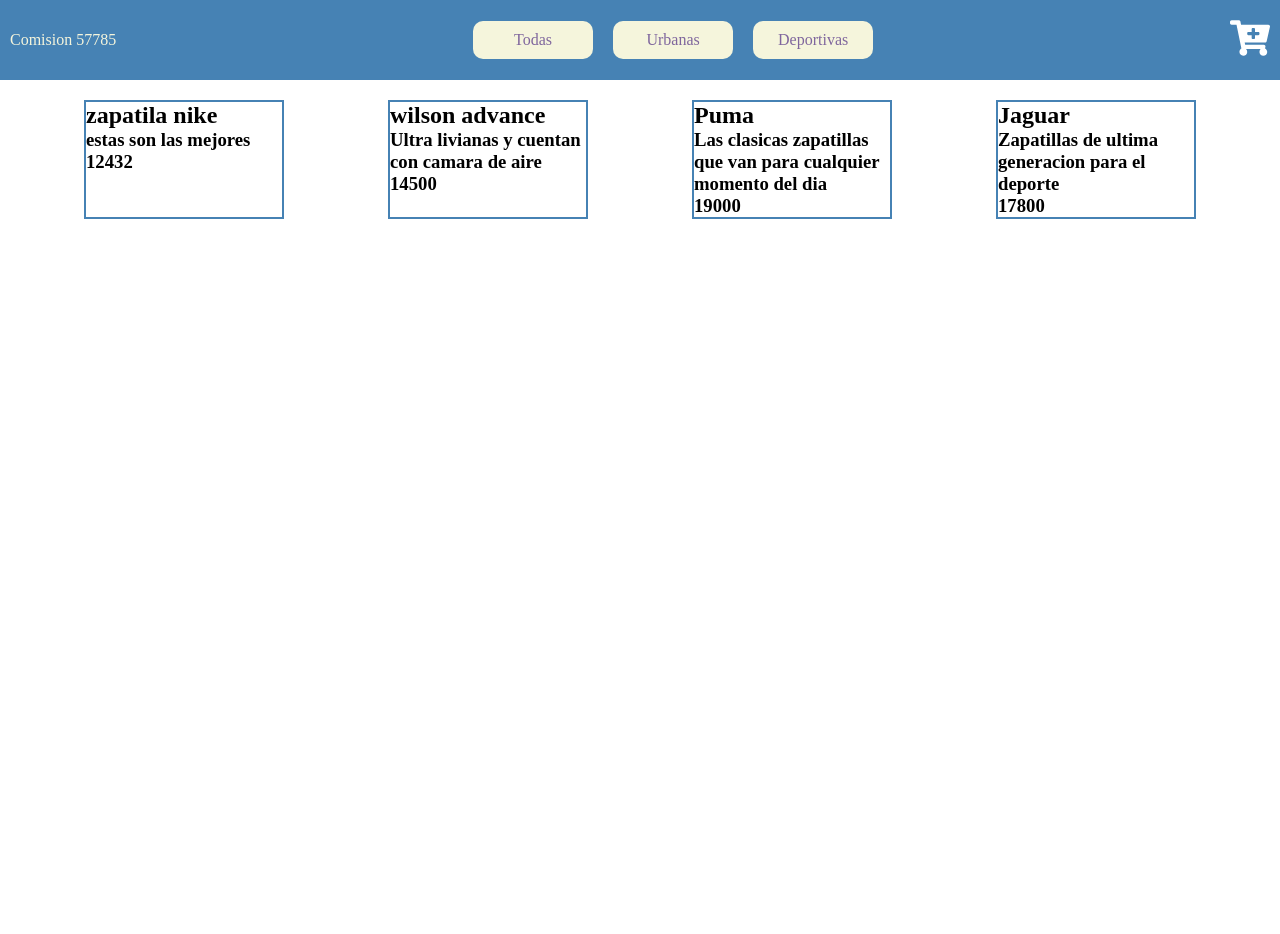
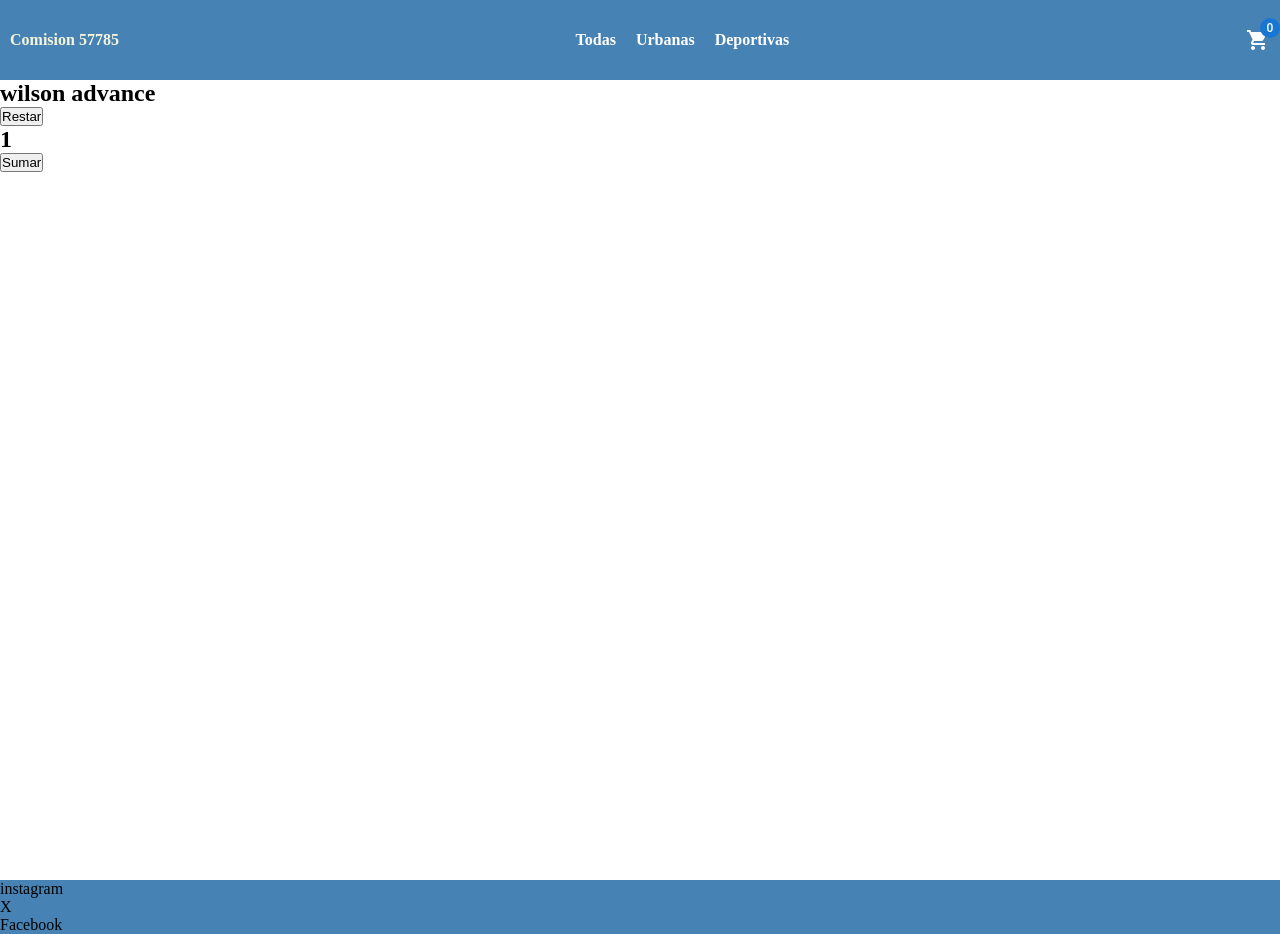
Before and after one commit to jorgeduje/comision-57785, a React (Vite) app: page /itemDetail/2 in a window 1280 px wide. Before the commit the page ends 800 px from the top, so only its background shows below. Built offline with nearby package versions, Linux system fonts and the light colour scheme.

Commit message:
se implementa enrutado

```diff
--- a/package.json
+++ b/package.json
@@ -17,7 +17,8 @@
     "@mui/material": "^5.15.20",
     "react": "^18.2.0",
     "react-dom": "^18.2.0",
-    "react-icons": "^5.2.1"
+    "react-icons": "^5.2.1",
+    "react-router-dom": "^6.24.0"
   },
   "devDependencies": {
     "@types/react": "^18.2.66",
--- a/src/App.jsx
+++ b/src/App.jsx
@@ -1,12 +1,23 @@
-import { Navbar } from "./components/navbar/Navbar";
+import { BrowserRouter, Routes, Route } from "react-router-dom";
 import ItemListContainer from "./pages/itemListContainer/ItemListContainer";
+import Cart from "./pages/cart/Cart";
+import ItemDetailContainer from "./pages/itemDetailContainer/ItemDetailContainer";
+import Layout from "./components/layout/Layout";
 
 function App() {
   return (
-    <>
-      <Navbar />
-      <ItemListContainer />
-    </>
+    <BrowserRouter>
+      <Routes>
+        <Route element={<Layout />}>
+          <Route path="/" element={<ItemListContainer />} />
+          <Route path="/category/:name" element={<ItemListContainer />} />
+          <Route path="/cart" element={<Cart />} />
+          <Route path="/itemDetail/:id" element={<ItemDetailContainer />} />
+        </Route>
+
+        <Route path="*" element={<h1> 404 Not found</h1>} />
+      </Routes>
+    </BrowserRouter>
   );
 }
 
--- a/src/components/cartWidget/CartWidget.jsx
+++ b/src/components/cartWidget/CartWidget.jsx
@@ -1,9 +1,13 @@
-import { FaCartPlus } from "react-icons/fa";
+import { Badge } from "@mui/material";
+import { Link } from "react-router-dom";
+import ShoppingCartIcon from "@mui/icons-material/ShoppingCart";
 const CartWidget = () => {
   return (
-    <div>
-      <FaCartPlus color="white" size={40} />
-    </div>
+    <Link to="/cart">
+      <Badge badgeContent={0} color="primary" showZero={true}>
+        <ShoppingCartIcon color="white" />
+      </Badge>
+    </Link>
   );
 };
 
--- a/src/components/footer/Footer.jsx
+++ b/src/components/footer/Footer.jsx
@@ -2,13 +2,20 @@
 
 const Footer = () => {
   return (
-    <div>
+    <>
+      <div
+        style={{
+          width: "100%",
+          backgroundColor: "steelblue",
+        }}
+      >
         <ul>
           <li>instagram</li>
           <li>X</li>
           <li>Facebook</li>
         </ul>
       </div>
+    </>
   );
 };
 
--- /dev/null
+++ b/src/components/layout/Layout.jsx
@@ -0,0 +1,17 @@
+import { Outlet } from "react-router-dom";
+import { Navbar } from "../navbar/Navbar";
+import Footer from "../footer/Footer";
+
+const Layout = () => {
+  return (
+    <>
+      <Navbar />
+      <div style={{ minHeight: "100vh" }}>
+        <Outlet />
+      </div>
+      <Footer />
+    </>
+  );
+};
+
+export default Layout;
--- a/src/components/navbar/Navbar.jsx
+++ b/src/components/navbar/Navbar.jsx
@@ -1,22 +1,22 @@
 import CartWidget from "../cartWidget/CartWidget";
 import "./navbar.css";
-
-export const Navbar = ({ children }) => {
-  console.log(children);
+import { Link } from "react-router-dom";
+export const Navbar = () => {
   return (
     <div>
       <>
         <div className="containerNavbar">
-          <li style={{ color: "beige" }}>Comision 57785</li>
+          <Link style={{ color: "beige" }} to="/">
+            Comision 57785
+          </Link>
           <ul className="categories">
-            <li>Todas</li>
-            <li>Urbanas</li>
-            <li>Deportivas</li>
+            <Link to="/">Todas</Link>
+            <Link to="/category/urbanas">Urbanas</Link>
+            <Link to="/category/deportivas">Deportivas</Link>
           </ul>
           <CartWidget />
         </div>
       </>
-      {children}
     </div>
   );
 };
--- a/src/components/productCard/ProductCard.jsx
+++ b/src/components/productCard/ProductCard.jsx
@@ -1,9 +1,40 @@
-export const ProductCard = ({ title, description, price }) => {
+import {
+  Button,
+  Card,
+  CardActions,
+  CardContent,
+  CardMedia,
+  Typography,
+} from "@mui/material";
+import { Link } from "react-router-dom";
+
+export const ProductCard = ({ title, description, price, id, img }) => {
   return (
-    <div style={{ border: "2px solid steelblue", width: "200px" }}>
-      <h2>{title}</h2>
-      <h3>{description}</h3>
-      <h3>{price}</h3>
-    </div>
+    <Card sx={{ width: 345 }}>
+      <CardMedia
+        component={"img"}
+        sx={{ height: 140, width: "100%" }}
+        image={img}
+        title="green iguana"
+      />
+      <CardContent>
+        <Typography gutterBottom variant="h5" component="div">
+          {title}
+        </Typography>
+        <Typography variant="body2" color="text.secondary">
+          {description}
+        </Typography>
+        <Typography variant="body2" color="text.secondary">
+          {price}
+        </Typography>
+      </CardContent>
+      <CardActions>
+        <Link to={`/itemDetail/${id}`}>
+          <Button size="small" variant="outlined">
+            Ver mas
+          </Button>
+        </Link>
+      </CardActions>
+    </Card>
   );
 };
--- /dev/null
+++ b/src/pages/cart/Cart.jsx
@@ -0,0 +1,9 @@
+const Cart = () => {
+  return (
+    <div>
+      <h1>Aca va ir el carrito</h1>
+    </div>
+  );
+};
+
+export default Cart;
--- a/src/pages/itemDetailContainer/ItemDetail.jsx
+++ b/src/pages/itemDetailContainer/ItemDetail.jsx
@@ -1,10 +1,11 @@
-import { Navbar } from "../../components/navbar/Navbar";
+import CounterContainer from "../../components/counter/CounterContainer";
 
 const ItemDetail = ({ item }) => {
   return (
     <>
       <div>
         <h2>{item.title}</h2>
+        <CounterContainer />
       </div>
     </>
   );
--- a/src/pages/itemDetailContainer/ItemDetailContainer.jsx
+++ b/src/pages/itemDetailContainer/ItemDetailContainer.jsx
@@ -1,13 +1,15 @@
 import { useEffect, useState } from "react";
 import ItemDetail from "./ItemDetail";
 import { products } from "../../products";
+import { useParams } from "react-router-dom";
 
 const ItemDetailContainer = () => {
-  let id = 2;
+  const { id } = useParams();
+
   const [item, setItem] = useState({});
 
   useEffect(() => {
-    let product = products.find((product) => product.id === id);
+    let product = products.find((product) => product.id === +id);
     if (product) {
       setItem(product);
     }
@@ -17,3 +19,7 @@
 };
 
 export default ItemDetailContainer;
+// "3" -- 3
+// +"3" --3
+// Number("3")-- 3
+// parseInt("e") -- 3
--- a/src/pages/itemListContainer/ItemList.jsx
+++ b/src/pages/itemListContainer/ItemList.jsx
@@ -19,6 +19,8 @@
             title={elemento.title}
             description={elemento.description}
             price={elemento.price}
+            id={elemento.id}
+            img={elemento.img}
           />
         );
       })}
--- a/src/pages/itemListContainer/ItemListContainer.jsx
+++ b/src/pages/itemListContainer/ItemListContainer.jsx
@@ -1,24 +1,26 @@
 import ItemList from "./ItemList";
 import { products } from "../../products";
 import { useState, useEffect } from "react";
+import { useParams } from "react-router-dom";
 
 const ItemListContainer = () => {
-  // una peticion que me traiga los productos del backend
-
   const [items, setItems] = useState([]);
   const [error, setError] = useState({});
+  const { name } = useParams();
 
   useEffect(() => {
     const getProducts = new Promise((resolve, reject) => {
       let x = true;
+      let arrayFiltered = products.filter(
+        (product) => product.category === name
+      );
       if (x) {
-        resolve(products);
+        resolve(name ? arrayFiltered : products); // [todos] [con una parte] [ deportivas ]
       } else {
         reject({ message: "error", codigo: "404" });
       }
     });
 
-    // manejar la promesa
     getProducts
       .then((res) => {
         setItems(res);
@@ -26,9 +28,17 @@
       .catch((error) => {
         setError(error);
       });
-  }, []);
+  }, [name]);
 
   return <ItemList items={items} />;
 };
 
 export default ItemListContainer;
+
+// true - false ---> booleanos
+// todo dato tiene su conotacion booleana
+
+// "" "dsadsadasdasd" 0 123213 [dasd] {} null undefined NaN
+// if(undefined){
+//   // bloque
+// }
```
Also changed, not shown: 1 other file (tests, documents, lock files or other folders). Lines whose indentation alone changed are shown as unchanged.
